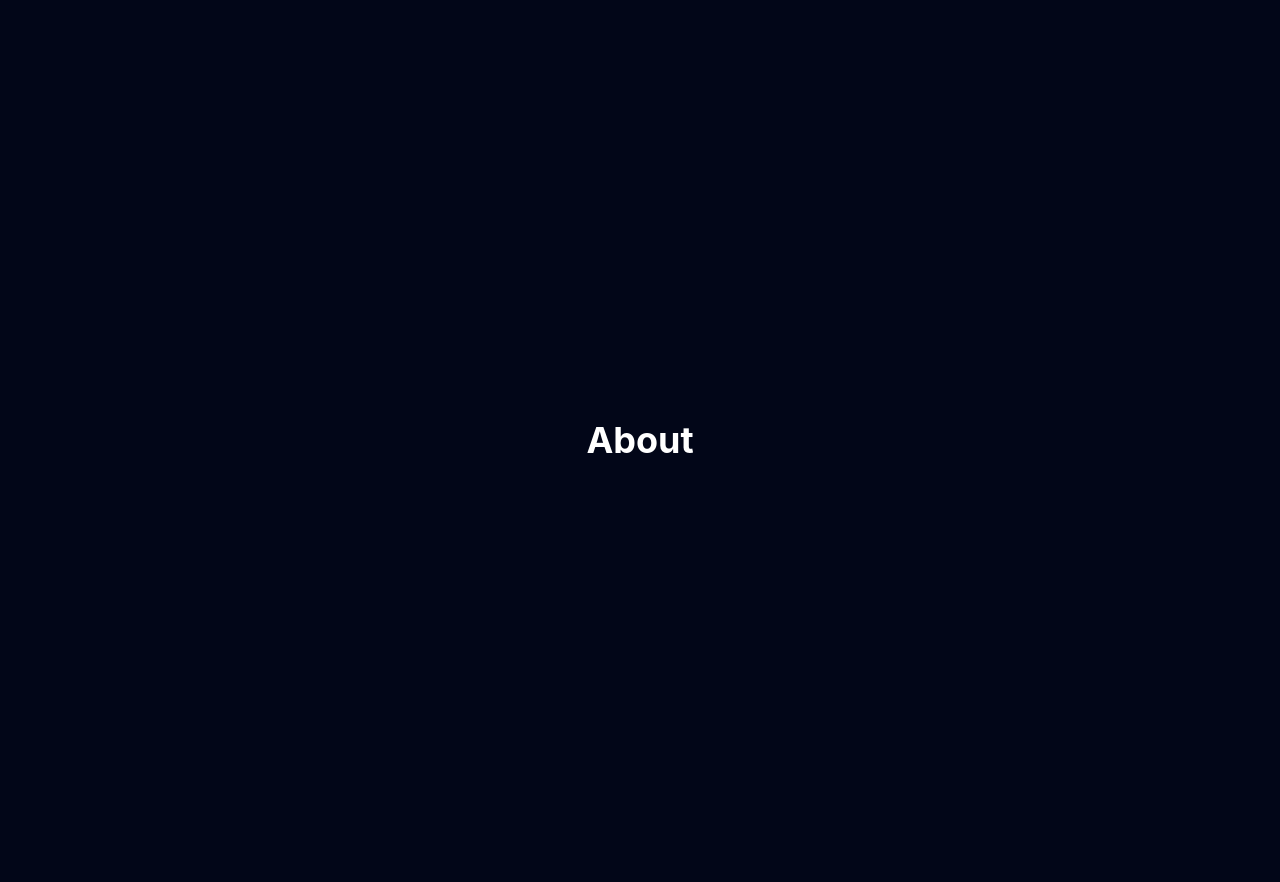
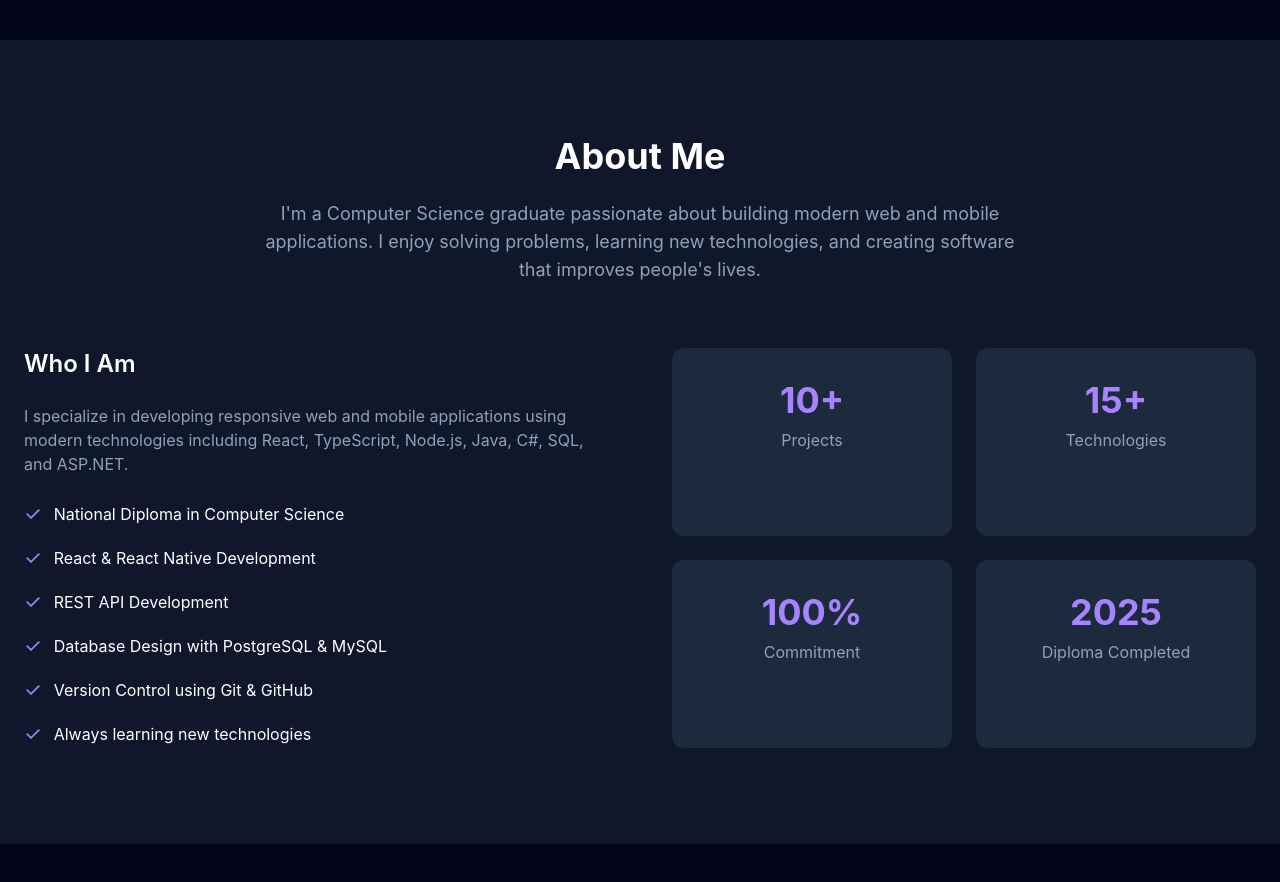
Before and after one commit to Ndima-karabo17/Ndima-portfolio, a React (Vite) app: page / in a window 1280 px wide. Shown: the part 840-1722 px from the top of the page. Built offline with nearby package versions, Linux system fonts and the light colour scheme.

Commit message:
feat: build about section

```diff
--- a/src/sections/About.tsx
+++ b/src/sections/About.tsx
@@ -1,10 +1,113 @@
 const About = () => {
+  const highlights = [
+    "National Diploma in Computer Science",
+    "React & React Native Development",
+    "REST API Development",
+    "Database Design with PostgreSQL & MySQL",
+    "Version Control using Git & GitHub",
+    "Always learning new technologies",
+  ];
+
   return (
     <section
       id="about"
-      className="min-h-screen flex items-center justify-center"
+      className="bg-slate-900 py-24 text-white"
     >
-      <h2 className="text-4xl font-bold">About</h2>
+      <div className="mx-auto max-w-7xl px-6">
+
+        {/* Heading */}
+        <div className="mb-16 text-center">
+          <h2 className="text-4xl font-bold">
+            About Me
+          </h2>
+
+          <p className="mx-auto mt-6 max-w-3xl text-lg text-slate-400">
+            I'm a Computer Science graduate passionate about
+            building modern web and mobile applications.
+            I enjoy solving problems, learning new technologies,
+            and creating software that improves people's lives.
+          </p>
+        </div>
+
+        <div className="grid gap-16 md:grid-cols-2">
+
+          {/* Left Side */}
+          <div>
+            <h3 className="mb-6 text-2xl font-semibold">
+              Who I Am
+            </h3>
+
+            <p className="mb-6 text-slate-400">
+              I specialize in developing responsive web and
+              mobile applications using modern technologies
+              including React, TypeScript, Node.js,
+              Java, C#, SQL, and ASP.NET.
+            </p>
+
+            <ul className="space-y-4">
+              {highlights.map((item) => (
+                <li
+                  key={item}
+                  className="flex items-center gap-3"
+                >
+                  <span className="text-violet-400 text-xl">
+                    ✓
+                  </span>
+
+                  <span>{item}</span>
+                </li>
+              ))}
+            </ul>
+          </div>
+
+          {/* Right Side */}
+          <div className="grid grid-cols-2 gap-6">
+
+            <div className="rounded-xl bg-slate-800 p-8 text-center">
+              <h3 className="text-4xl font-bold text-violet-400">
+                10+
+              </h3>
+
+              <p className="mt-2 text-slate-400">
+                Projects
+              </p>
+            </div>
+
+            <div className="rounded-xl bg-slate-800 p-8 text-center">
+              <h3 className="text-4xl font-bold text-violet-400">
+                15+
+              </h3>
+
+              <p className="mt-2 text-slate-400">
+                Technologies
+              </p>
+            </div>
+
+            <div className="rounded-xl bg-slate-800 p-8 text-center">
+              <h3 className="text-4xl font-bold text-violet-400">
+                100%
+              </h3>
+
+              <p className="mt-2 text-slate-400">
+                Commitment
+              </p>
+            </div>
+
+            <div className="rounded-xl bg-slate-800 p-8 text-center">
+              <h3 className="text-4xl font-bold text-violet-400">
+                2025
+              </h3>
+
+              <p className="mt-2 text-slate-400">
+                Diploma Completed
+              </p>
+            </div>
+
+          </div>
+
+        </div>
+
+      </div>
     </section>
   );
 };
```
